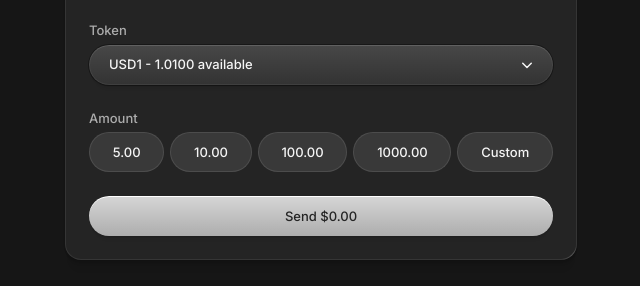
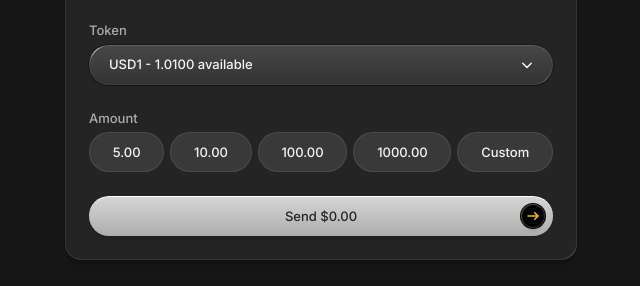
Before and after one commit to sebastiano-guerriero/lab01-morphing-custom-input, a website: page index.html in a window 1280 px wide. Shown: the part 354-640 px from the top of the page, 319-959 px from the left. Drawn offline with nearby package versions, Linux system fonts and the light colour scheme; files that its build step writes are made by us from their sources.

Commit message:
Enhance index.html by adding focus styles to the token select dropdown and improving button layout with an icon for better user experience.

```diff
--- a/index.html
+++ b/index.html
@@ -41,7 +41,7 @@
         <div>
           <label class="text-contrast-medium inline-block mb-1 select-none" for="select-token">Token</label>
           <div class="relative">
-            <select class="bg-background-light bg-linear-to-t from-transparent to-white/10 block w-full h-10 rounded-full px-5 appearance-none shadow-xs inset-ring inset-ring-white/6 inset-shadow-2xs inset-shadow-white/8 cursor-pointer hover:bg-background-lighter ring-1 ring-black/35" name="select-token" id="select-token">
+            <select class="bg-background-light bg-linear-to-t from-transparent to-white/10 block w-full h-10 rounded-full px-5 appearance-none shadow-xs inset-ring inset-ring-white/6 inset-shadow-2xs inset-shadow-white/8 cursor-pointer hover:bg-background-lighter ring-1 ring-black/35 focus-visible:outline-1 focus-visible:outline-contrast-high focus-visible:outline-offset-3" name="select-token" id="select-token">
               <option value="0">USD1 - 1.0100 available</option>
               <option value="1">USD1 - 1.0100 available</option>
               <option value="2">USD1 - 1.0100 available</option>
@@ -52,6 +52,11 @@
                 <polyline points="1.75 4.25 6 8.5 10.25 4.25"></polyline>
               </g>
             </svg>
+
+            <div class="absolute inset-0 rounded-full pointer-events-none mask-clip-padding-only p-px" aria-hidden="true">
+              <span class="size-3 absolute top-0 left-0 bg-white rounded-full blur-xs"></span>
+              <span class="size-3 absolute bottom-0 right-0 bg-white/30 rounded-full blur-xs"></span>
+            </div>
           </div>
         </div>
 
@@ -95,8 +100,10 @@
           </ul>
         </div>
 
-        <button class="bg-contrast-medium h-10 rounded-full text-center text-background shadow-xs bg-linear-to-t from-transparent to-white/50 inset-shadow-2xs inset-shadow-white hover:bg-[oklch(from_var(--color-contrast-medium)_calc(l*1.05)_c_h)]">Send <span>$0.00</span>
-
+        <button class="relative bg-contrast-medium h-10 rounded-full text-center text-background shadow-xs bg-linear-to-t from-transparent to-white/50 inset-shadow-2xs inset-shadow-white hover:bg-[oklch(from_var(--color-contrast-medium)_calc(l*1.05)_c_h)]">Send <span>$0.00</span>
+          <figure class="size-6 rounded-full absolute right-2 top-2 bg-background-darker flex ring-1 ring-background-darker inset-ring-1 inset-ring-white/20 shadow-sm inset-shadow-[1px_1px_0_hsl(from_var(--color-brand)_h_s_l/0.2)]">
+            <svg class="size-3 text-brand m-auto" x="0px" y="0px" width="12px" height="12px" viewBox="0 0 12 12"><line x1="1" y1="6" x2="10.75" y2="6" fill="none" stroke="currentColor" stroke-linecap="round" stroke-linejoin="round" stroke-width="1.5" data-color="color-2"></line><polyline points="7.75 9.25 11 6 7.75 2.75" fill="none" stroke="currentColor" stroke-linecap="round" stroke-linejoin="round" stroke-width="1.5"></polyline></svg>
+          </figure>
         </button>
       </form>
 
```
